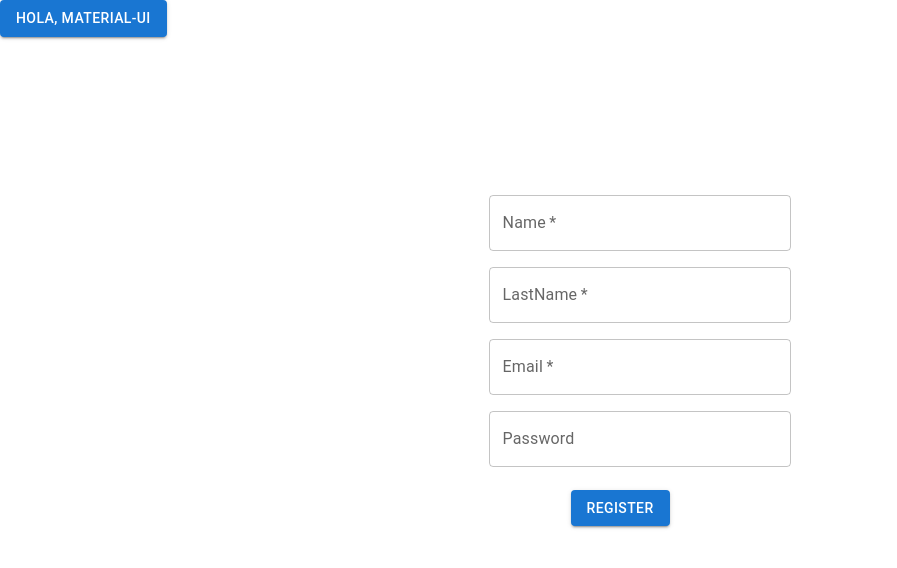
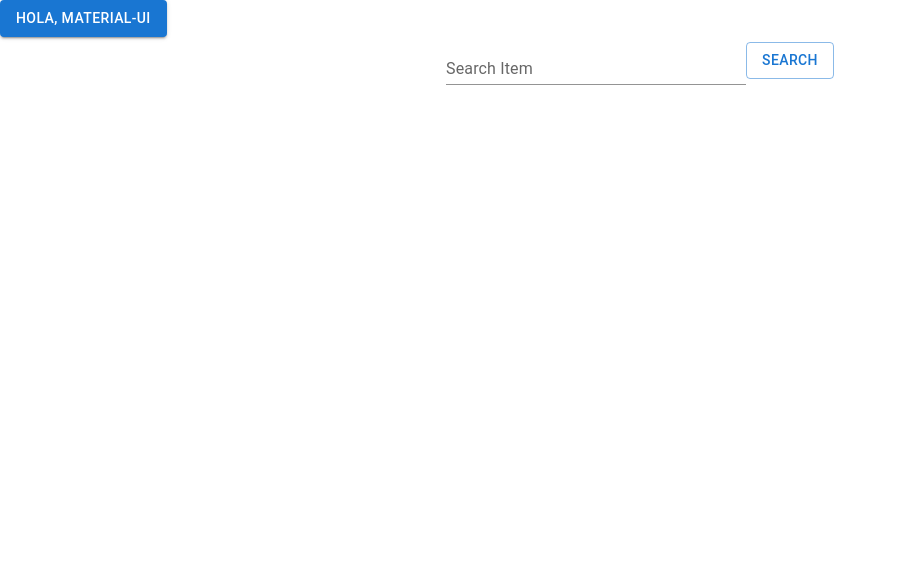
Before and after one commit to LautaroGuinez/e-commerce-Front, a React (Create React App) app: page /register in a window 1280 px wide. Shown: the top 568 px of the page, without its empty margins (0-897 px from the left). Built offline with nearby package versions, Linux system fonts and the light colour scheme.

Commit message:
add searchBar common whiout logic

```diff
--- a/src/App.js
+++ b/src/App.js
@@ -4,6 +4,7 @@ import { Route, Routes } from "react-router";
 import { Link } from "react-router-dom";
 
 import Register from "./common/register";
+import SearchBar from "./common/searchBar";
 
 function App() {
   return (
@@ -14,7 +15,7 @@ function App() {
         </Button>
       </Link>
       <Routes>
-        <Route path="/register" element={<Register />} />
+        <Route path="/register" element={<SearchBar />} />
       </Routes>
     </div>
   );
--- /dev/null
+++ b/src/common/searchBar.js
@@ -0,0 +1,27 @@
+import React from "react";
+import TextField from "@mui/material/TextField";
+import Button from "@mui/material/Button";
+
+const SearchBar = () => {
+  return (
+    <div
+      style={{
+        display: "flex",
+        justifyContent: "center",
+        alignItems: "center",
+        paddingTop: "0",
+        marginTop: "0",
+      }}
+    >
+      <TextField
+        id="standard-basic"
+        label="Search Item"
+        variant="standard"
+        sx={{ width: "300px" }}
+      />
+      <Button variant="outlined">Search</Button>
+    </div>
+  );
+};
+
+export default SearchBar;
```
